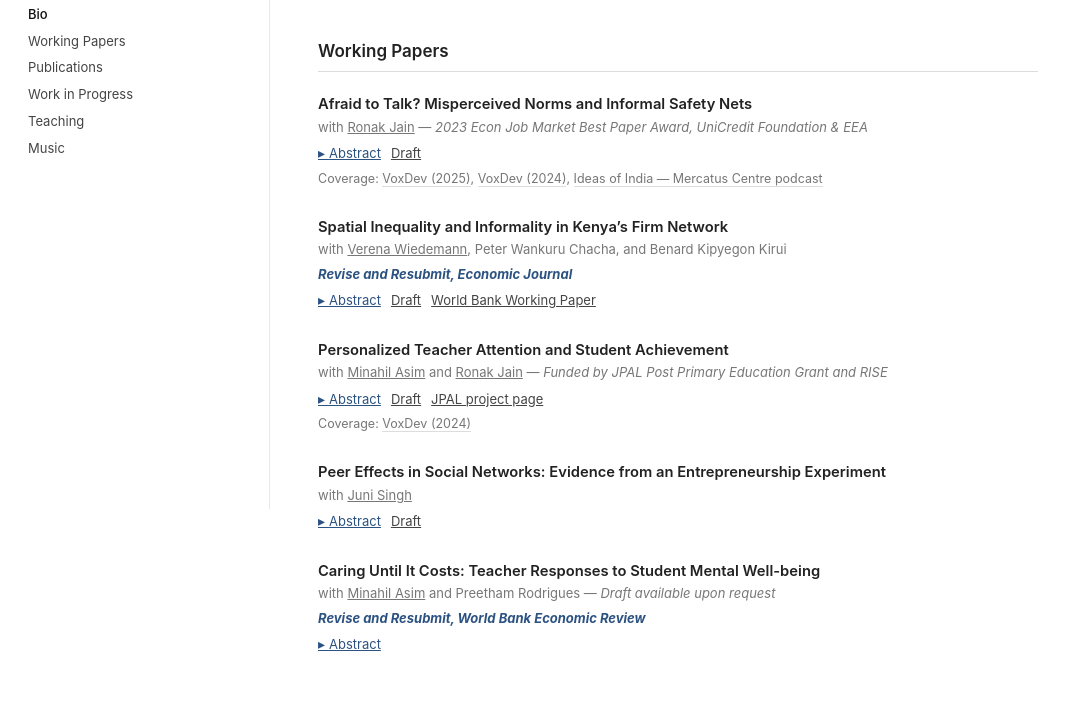
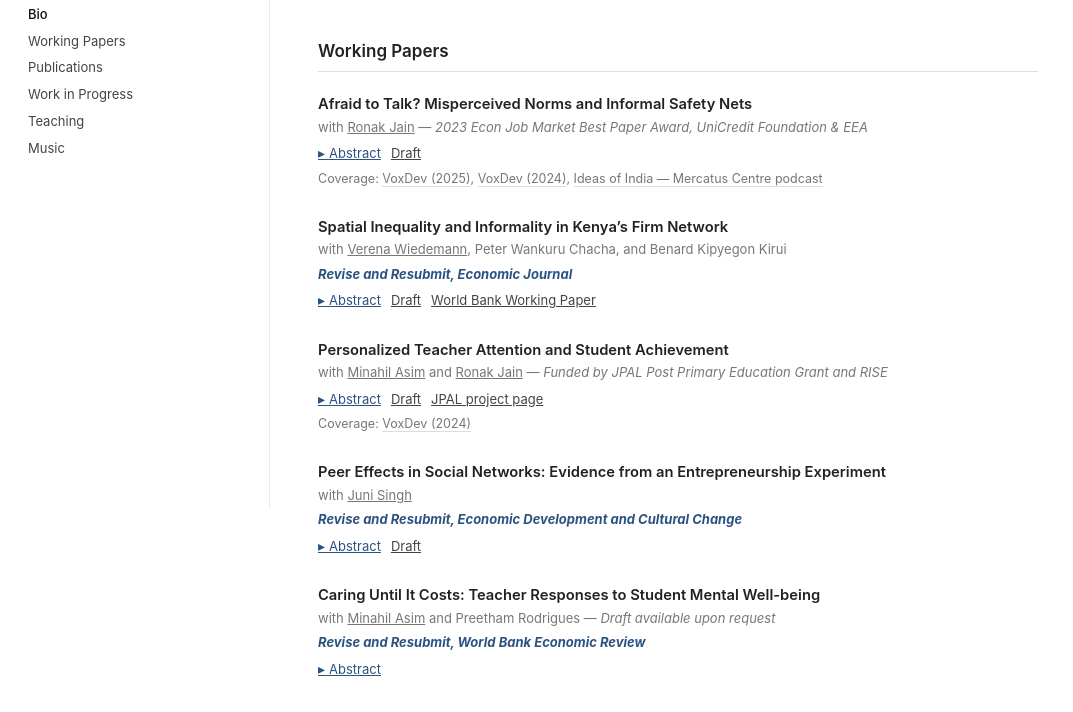
Before and after one commit to vatsalecon/vatsalecon.github.io, a plain HTML site: page index.html in a window 1280 px wide. Shown: the part 291-1003 px from the top of the page, without its empty margins (0-1073 px from the left). Drawn offline with Linux system fonts and the light colour scheme.

Commit message:
Update index.html

```diff
--- a/index.html
+++ b/index.html
@@ -400,6 +400,7 @@
         <li>
           <p class="paper-title">Peer Effects in Social Networks: Evidence from an Entrepreneurship Experiment</p>
           <p class="paper-meta">with <a href="https://sites.google.com/view/junisingh/home" target="_blank">Juni Singh</a></p>
+                              <p class="paper-meta"><span class="venue">Revise and Resubmit, Economic Development and Cultural Change</span></p>
           <div class="paper-actions">
             <span class="abstract-toggle" onclick="this.classList.toggle('open');this.parentElement.nextElementSibling.classList.toggle('show')">Abstract</span>
             <a href="https://vatsalecon.github.io/Papers/peer_effects_v2.pdf" target="_blank">Draft</a>
```
